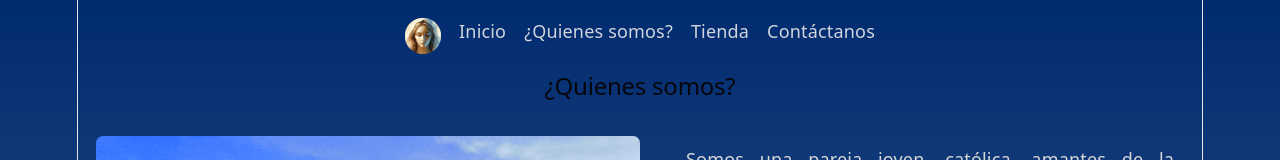
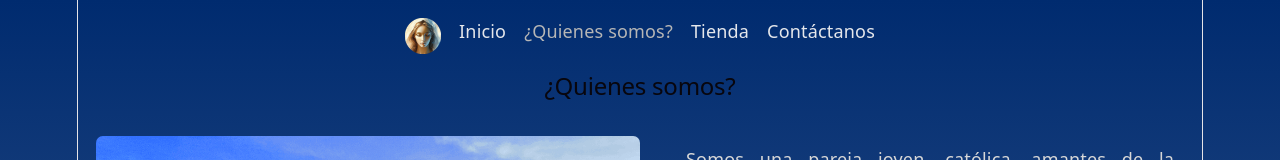
Before and after one commit to BrRoman/encasaconmaria-frontend, a React (Vite) app: page /encasaconmaria-frontend/about in a window 1280 px wide. Shown: the top 160 px of the page. Built offline with nearby package versions, Linux system fonts and the light colour scheme.

Commit message:
Menu: active items.

```diff
--- a/src/App.css
+++ b/src/App.css
@@ -1,3 +1,10 @@
+#menu {
+  .active {
+    color: rgb(182, 182, 182) !important;
+    pointer-events: none;
+  }
+}
+
 #home {
   #menu {
     a {
@@ -40,6 +47,7 @@
 
   h1 {
     color: var(--blue-light);
+    font-size: 2rem;
   }
 
   label {
--- a/src/components/Menu.jsx
+++ b/src/components/Menu.jsx
@@ -25,16 +25,22 @@ const pages = [
 
 const pagesHtml = pages.map((page) => {
   return (
-    <li key={page.id} className="text-gray-300 hover:text-white">
-      <NavLink to={"/" + page.slug}>{page.title}</NavLink>
+    <li key={page.id} className="text-gray-200 hover:text-white">
+      <NavLink
+        className={({ isActive }) =>
+          isActive ? "nav-link active" : "nav-link"
+        }
+        to={"/" + page.slug}
+      >
+        {page.title}
+      </NavLink>
     </li>
   );
 });
 
 function Menu(props) {
   return (
-    <>
-      <div className="flex justify-center items-center py-4">
+    <div id="menu" className="flex justify-center items-center py-4">
       <nav>
         <ul className="flex space-x-4">
           <li key="0">
@@ -50,7 +56,6 @@ function Menu(props) {
         </ul>
       </nav>
     </div>
-    </>
   );
 }
 
```
Lines whose indentation alone changed are shown as unchanged.
